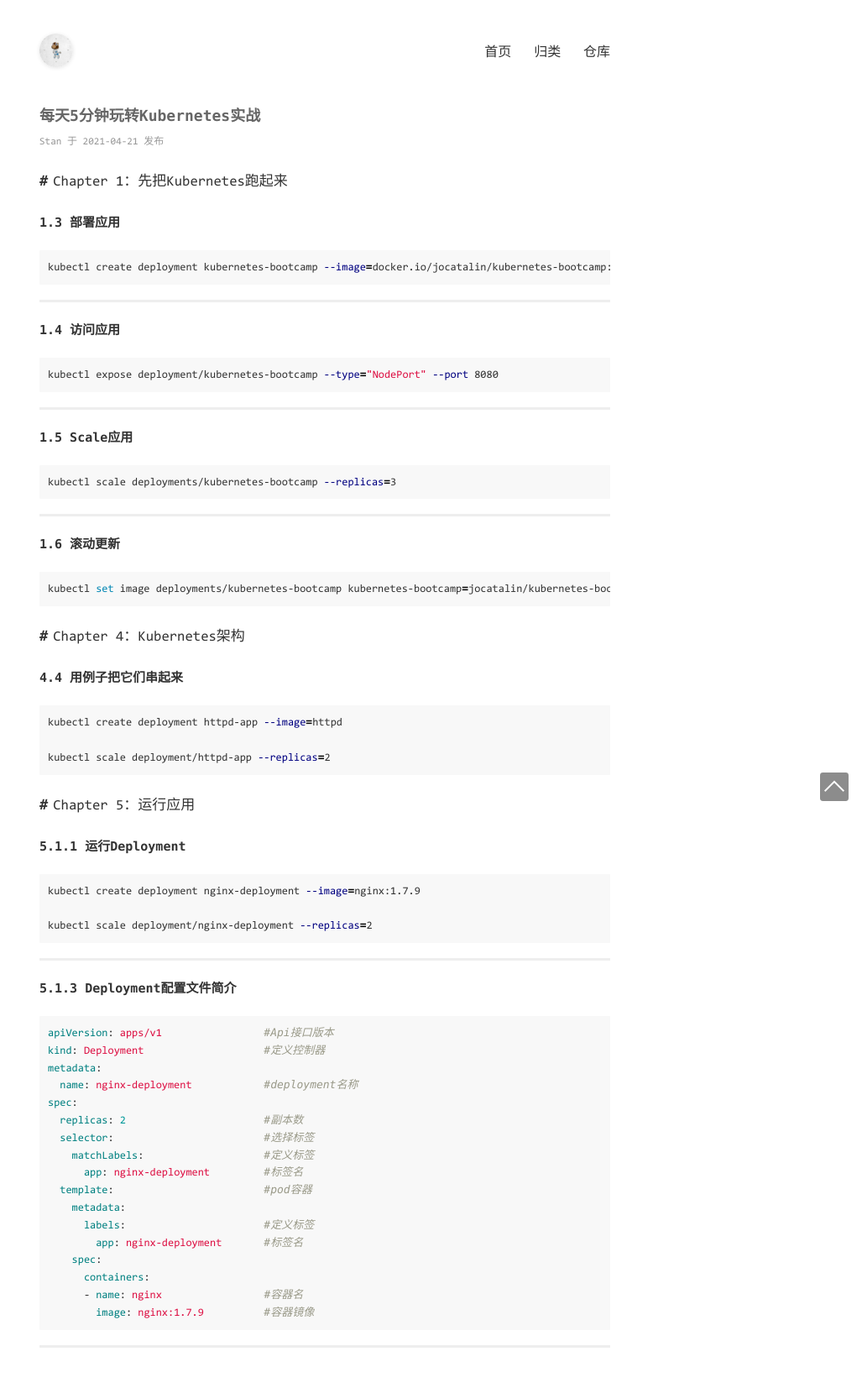
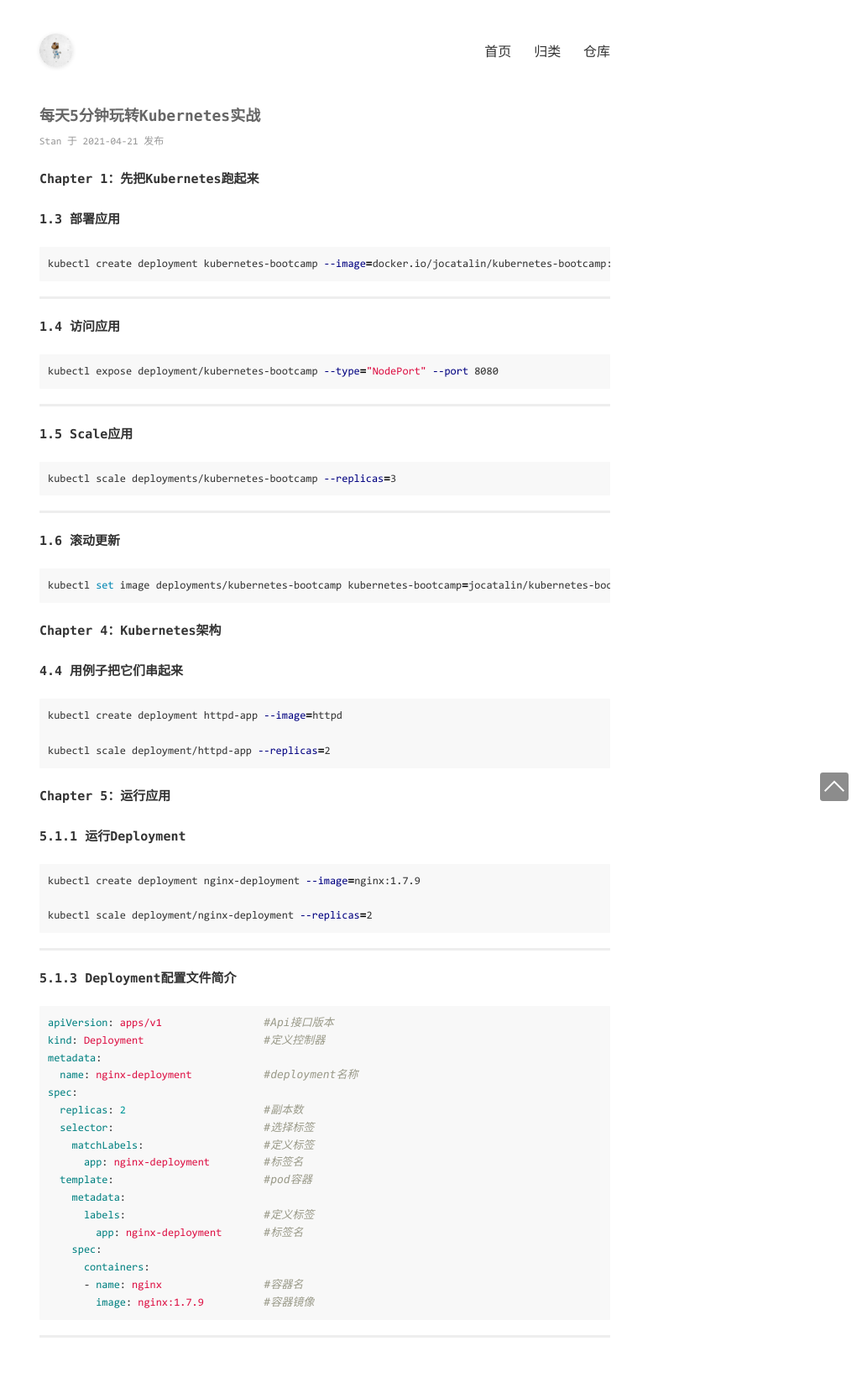
Before and after one commit to Bruce-Stark/Bruce-Stark.github.io, a Jekyll site: the page built from _posts/2021-04-21-每天5分钟玩转Kubernetes实战.md, in a window 1280 px wide. Shown: the whole page at 84% size, without its empty margins (253-1280 px from the left). Built offline with Jekyll 4.4.1, drawn with Linux system fonts in a browser that asks for light colours.

```diff
--- a/_posts/2021-04-21-每天5分钟玩转Kubernetes实战.md
+++ b/_posts/2021-04-21-每天5分钟玩转Kubernetes实战.md
@@ -4,7 +4,7 @@ title: 每天5分钟玩转Kubernetes实战
 categories: [Kubernetes]
 ---
 
-## Chapter 1：先把Kubernetes跑起来
+### Chapter 1：先把Kubernetes跑起来
 
 #### 1.3 部署应用
 
@@ -44,7 +44,7 @@ kubectl set image deployments/kubernetes-bootcamp kubernetes-bootcamp=jocatalin/
 
 
 
-## Chapter 4：Kubernetes架构
+### Chapter 4：Kubernetes架构
 
 #### 4.4 用例子把它们串起来
 
@@ -56,7 +56,7 @@ kubectl scale deployment/httpd-app --replicas=2
 
 
 
-## Chapter 5：运行应用
+### Chapter 5：运行应用
 
 #### 5.1.1 运行Deployment
 
```
Also changed, not shown: _posts/2021-04-21-每天5分钟玩转Kubernetes勘误.md (+3 -4 lines).
